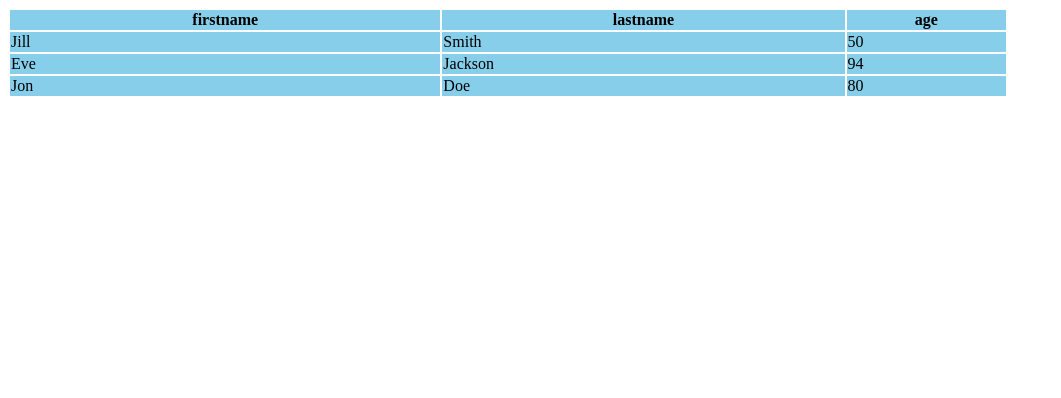
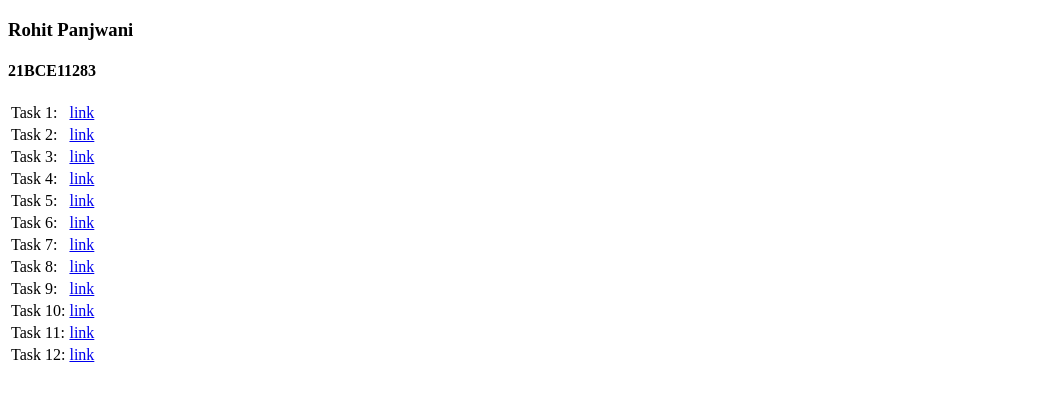
Before and after one commit to RoHIT-starxx6/MernTasks_rp, a plain HTML site: page task1/task1.html in a window 1280 px wide. Shown: the whole page, without its empty margins (0-1061 px from the left). Drawn offline with Linux system fonts and the light colour scheme.

Commit message:
Update task1.html

```diff
--- a/task1/task1.html
+++ b/task1/task1.html
@@ -6,31 +6,69 @@
     <title>Document</title>
 </head>
 <body>
-    <table width = "1000px">
-    <tr style = "text-align: center;">
-        <td style = "background: skyblue;"><b>firstname</b></td>
-        <td style = "background: skyblue;"><b>lastname</b></td>
-        <td style = "background: skyblue;"><b>age</b></td>
+    <h3>Rohit Panjwani</h3>
+    <h4>21BCE11283</h4>
+    <table>
+        <tr>
+            <td>Task 1:</td>
+            <td> <a href="https://github.com/RoHIT-starxx6/MernTasks_rp/blob/main/task1/task1.html" id="a">link</a></td>
         </tr>
 
         <tr>
-        <td style = "background: skyblue;">Jill</td>
-        <td style = "background: skyblue;">Smith</td>
-        <td style = "background: skyblue;">50</td>
+            <td>Task 2:</td>
+            <td> <a href="/Mern Assignment/task2/task2.html" id="a">link</a></td>
         </tr>
 
         <tr>
-        <td style = "background: skyblue;">Eve</td>
-        <td style = "background: skyblue;">Jackson</td>
-        <td style = "background: skyblue;">94</td>
+            <td>Task 3:</td>
+            <td> <a href="/Mern Assignment/task3/task3.html" id="a">link</a></td>
         </tr>
 
         <tr>
-        <td style = "background: skyblue;">Jon</td>
-        <td style = "background: skyblue;">Doe</td>
-        <td style = "background: skyblue;">80</td>
+            <td>Task 4:</td>
+            <td> <a href="/Mern Assignment/task4/task4.html" id="a">link</a></td>
         </tr>
+
+        <tr>
+            <td>Task 5:</td>
+            <td> <a href="/Mern Assignment/task5/task5.html" id="a">link</a></td>
+        </tr>
+
+        <tr>
+            <td>Task 6:</td>
+            <td> <a href="/Mern Assignment/task6/task6.html" id="a">link</a></td>
+        </tr>
+
+        <tr>
+            <td>Task 7:</td>
+            <td> <a href="/Mern Assignment/task7/task7_2.html" id="a">link</a></td>
+        </tr>
+
+        <tr>
+            <td>Task 8:</td>
+            <td> <a href="/Mern Assignment/task8/task8.html" id="a">link</a></td>
+        </tr>
+
+        <tr>
+            <td>Task 9:</td>
+            <td> <a href="/Mern Assignment/task9/task9.html" id="a">link</a></td>
+        </tr>
+
+        <tr>
+            <td>Task 10:</td>
+            <td> <a href="/Mern Assignment/task10/task10.html" id="a">link</a></td>
+        </tr>
+
+        <tr>
+            <td>Task 11:</td>
+            <td> <a href="/Mern Assignment/task11/task11.html" id="a">link</a></td>
+        </tr>
+
+        <tr>
+            <td>Task 12:</td>
+            <td> <a href="/Mern Assignment/task12/task12.html" id="a">link</a></td>
+        </tr>
+
     </table>
-
 </body>
 </html>
```
Lines whose indentation alone changed are shown as unchanged.
